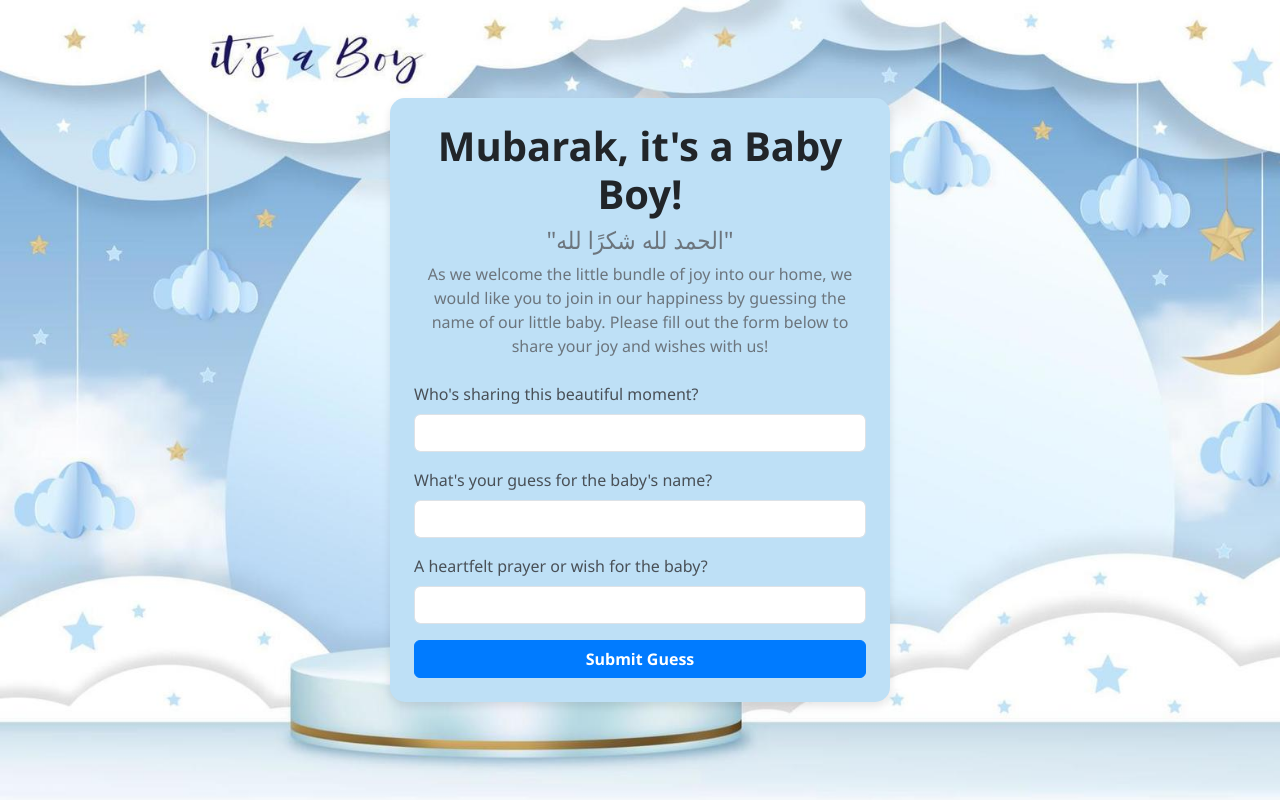
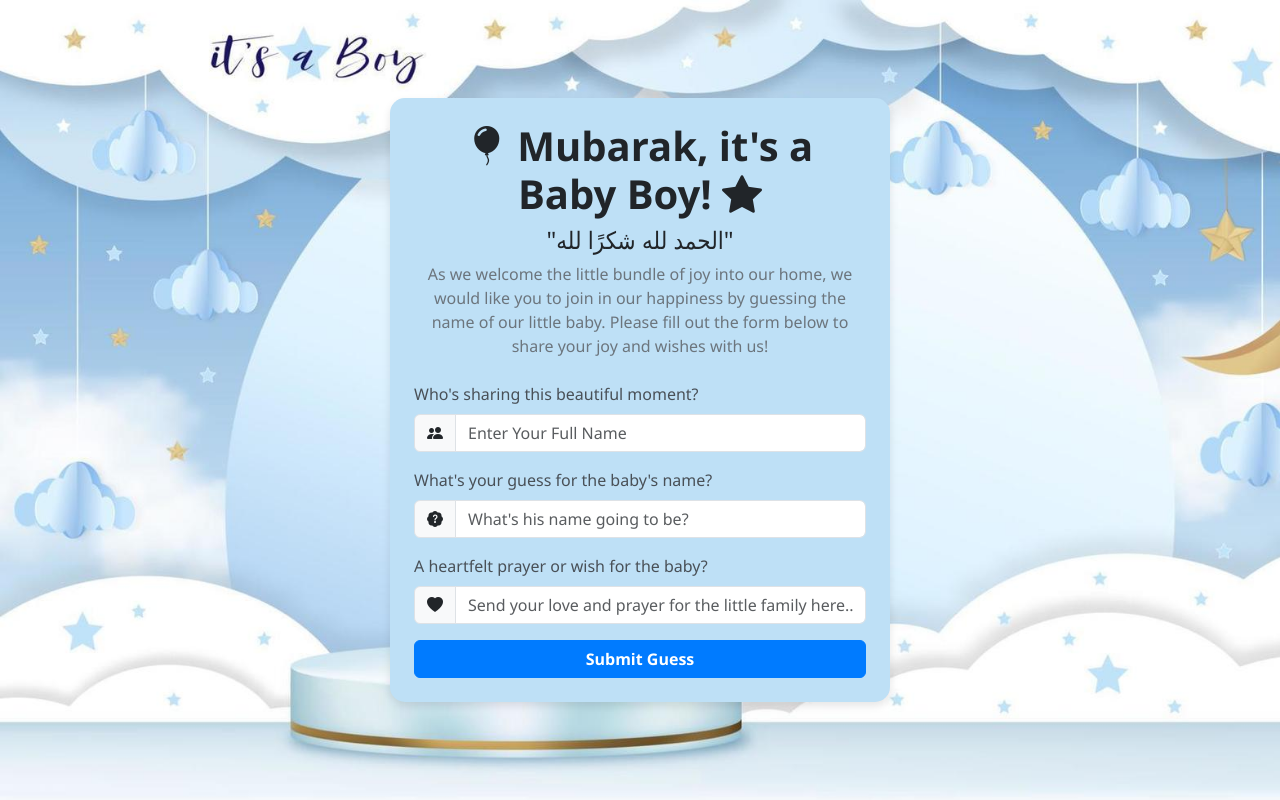
Before and after one commit to aliasagarthathiya8/baby-name-guessing-game, a plain HTML site: page index.html in a window 1280 px wide. Drawn offline with nearby package versions, Linux system fonts and the light colour scheme.

Commit message:
Enhance index.html with Bootstrap Icons and styles
Added Bootstrap Icons and improved form input styling.

```diff
--- a/index.html
+++ b/index.html
@@ -5,6 +5,7 @@
     <meta name="viewport" content="width=device-width, initial-scale=1.0">
     <title>Guess the Baby's Name</title>
     <link href="https://cdn.jsdelivr.net/npm/bootstrap@5.3.3/dist/css/bootstrap.min.css" rel="stylesheet">
+    <link rel="stylesheet" href="https://cdn.jsdelivr.net/npm/bootstrap-icons@1.11.3/font/bootstrap-icons.min.css">
     <link rel="stylesheet" href="style.css">
     <link rel="icon" href="data:,">
 </head>
@@ -12,22 +13,36 @@
     <div class="container-fluid d-flex justify-content-center align-items-center vh-100">
         <div class="card p-4 custom-card">
             <div class="text-center mb-4">
-                <h1 class="card-title">Mubarak, it's a Baby Boy!</h1>
-                <h4 class="card-text">"الحمد لله شكرًا لله"</h4>
+                <h1 class="card-title header-icon-container">
+                    <i class="bi bi-balloon-fill blue-icon float-animation"></i>
+                    Mubarak, it's a Baby Boy!
+                    <i class="bi bi-star-fill yellow-icon float-animation delay-2"></i>
+                </h1>
+
+                <h4 class="arabic-text" class="card-text">"الحمد لله شكرًا لله"</h4>
                 <p class="card-text">As we welcome the little bundle of joy into our home, we would like you to join in our happiness by guessing the name of our little baby. Please fill out the form below to share your joy and wishes with us!</p>
             </div>
             <form action="https://script.google.com/macros/s/AKfycbys0LKlsLLk5k4qcbwV-U6OeN2Ue8rPfBZJPHBI1u6162sOnDnm6TiAMTW1asCk62Sn/exec" method="POST">
                 <div class="mb-3">
                     <label for="userName" class="form-label">Who's sharing this beautiful moment?</label>
-                    <input type="text" class="form-control" id="userName" name="name" required>
+                    <div class="input-group">
+                        <span class="input-group-text"><i class="bi bi-people-fill"></i></span>
+                        <input type="text" class="form-control" id="userName" name="name" placeholder="Enter Your Full Name">
+                    </div>
                 </div>
                 <div class="mb-3">
                     <label for="babyNameGuess" class="form-label">What's your guess for the baby's name?</label>
-                    <input type="text" class="form-control" id="babyNameGuess" name="babyNameGuess" required>
+                    <div class="input-group">
+                        <span class="input-group-text"><i class="bi bi-patch-question-fill"></i></span>
+                        <input type="text" class="form-control" id="babyNameGuess" name="babyNameGuess" placeholder="What's his name going to be?">
+                    </div>
                 </div>
                 <div class="mb-3">
                     <label for="prayer" class="form-label">A heartfelt prayer or wish for the baby?</label>
-                    <input type="text" class="form-control" id="prayer" name="prayer">
+                        <div class="input-group">
+                            <span class="input-group-text"><i class="bi bi-heart-fill"></i></span>
+                            <input type="text" class="form-control" id="prayer" name="prayer" placeholder="Send your love and prayer for the little family here...">
+                        </div>
                 </div>
                 <div class="d-grid gap-2">
                     <button type="submit" class="btn btn-primary">Submit Guess</button>
@@ -36,6 +51,24 @@
         </div>
     </div>
 
-    <script src="https://cdn.jsdelivr.net/npm/bootstrap@5.3.3/dist/js/bootstrap.bundle.min.js"></script>
+    <script>
+        document.addEventListener('DOMContentLoaded', (event) => {
+            const submitButton = document.querySelector('.btn-primary');
+
+            if (submitButton) {
+                submitButton.addEventListener('click', function() {
+                    // 1. Add the animation class
+                    this.classList.add('pop');
+
+                    // 2. Remove the class after the animation finishes (0.3s)
+                    setTimeout(() => {
+                        this.classList.remove('pop');
+                    }, 300);
+                });
+            }
+        });
+    </script>
+
+
 </body>
 </html>
```
